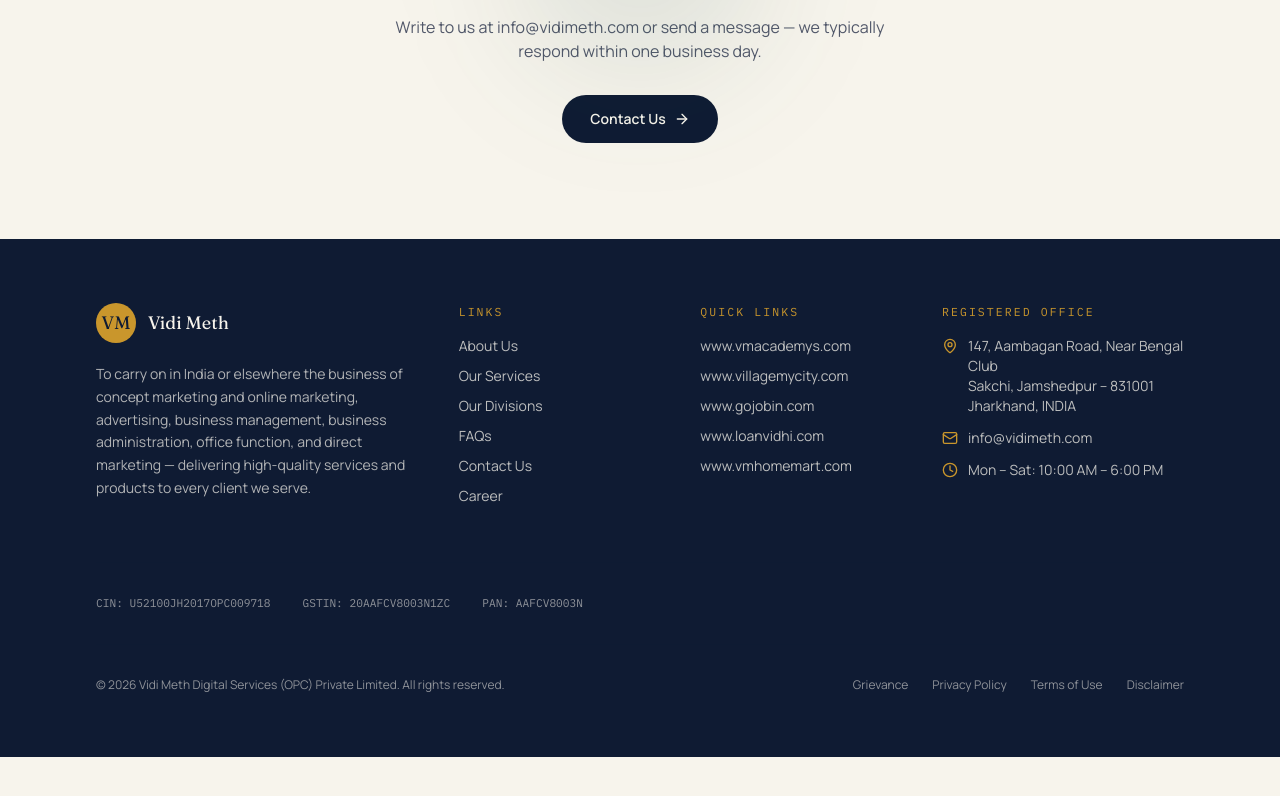
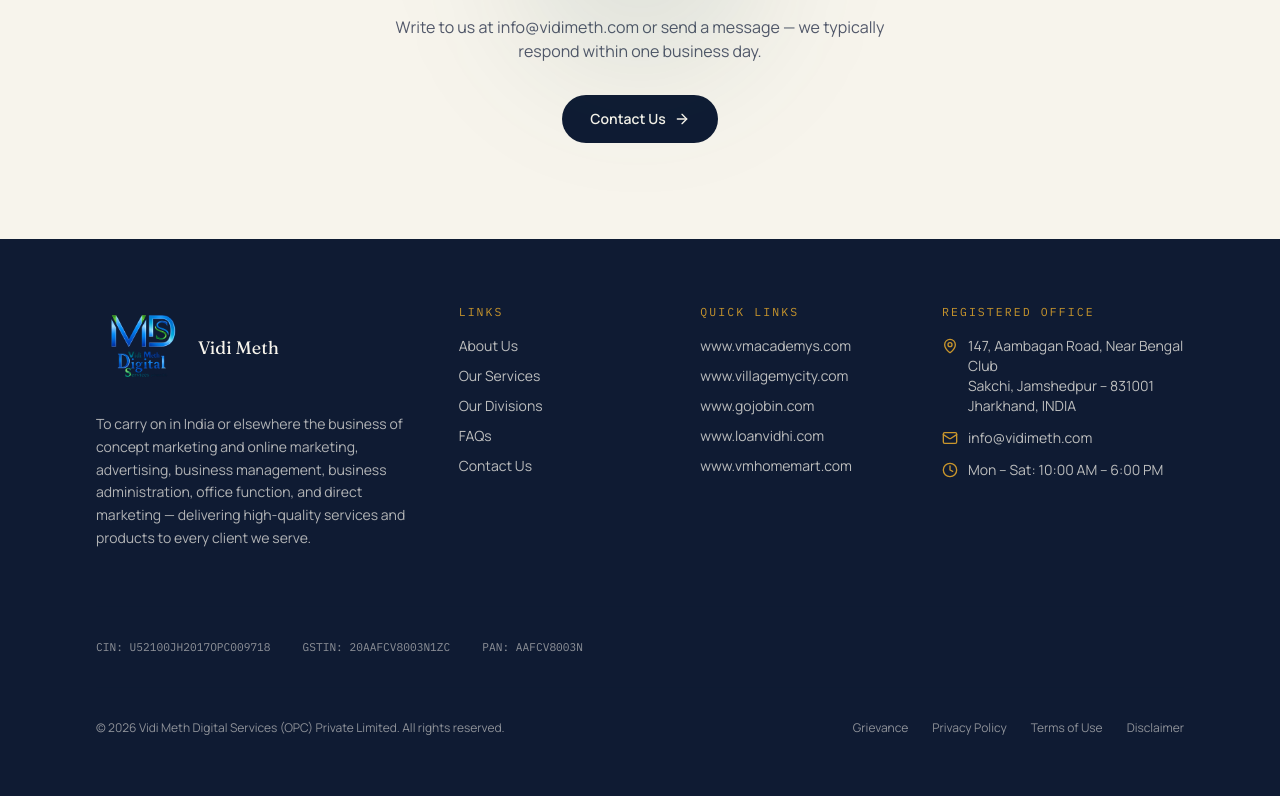
Before and after one commit to Abhishekabhi-byte/Vidi-Math-Digital-Services, a Next.js app: page / in a window 1280 px wide. Shown: the part 6030-6826 px from the top of the page. Before the commit the page ends 6787 px from the top, so only its background shows below. Built offline with nearby package versions, Linux system fonts and the light colour scheme.

Commit message:
logo update

```diff
--- a/components/Footer.tsx
+++ b/components/Footer.tsx
@@ -1,6 +1,8 @@
 import Link from "next/link";
 import { Mail, Clock, MapPin } from "lucide-react";
 import { company, nav, quickLinks } from "@/data/content";
+import Image from "next/image";
+
 
 export default function Footer() {
   return (
@@ -9,9 +11,14 @@ export default function Footer() {
         <div className="grid gap-12 lg:grid-cols-[1.3fr_0.8fr_0.8fr_1fr]">
           <div>
             <div className="flex items-center gap-3 mb-5">
-              <span className="flex h-10 w-10 items-center justify-center rounded-full bg-gold text-ink font-display text-lg">
-                VM
-              </span>
+              <Image
+                src="/vidilogo.png"
+                alt="Vidi Meth Logo"
+                width={90}
+                height={90}
+                className="object-contain"
+                priority
+              />
               <span className="font-display text-lg">Vidi Meth</span>
             </div>
             <p className="text-sm text-paper/70 leading-relaxed max-w-sm">
@@ -31,7 +38,7 @@ export default function Footer() {
               ))}
               <li>
                 <a href="#" className="hover:text-gold-soft transition-colors">
-                  Career
+                  {/* Career */}
                 </a>
               </li>
             </ul>
--- a/components/Header.tsx
+++ b/components/Header.tsx
@@ -30,7 +30,7 @@ export default function Header() {
       <div className="mx-auto max-w-6xl px-6 lg:px-8">
         <div className="flex h-20 items-center justify-between">
           <Link href="/" className="flex items-center gap-3 group">
-           <div className="h-12 w-12 transition-transform duration-900 group-hover:scale-105">
+           <div className="h-17 w-20 transition-transform duration-900 group-hover:scale-105">
   <Image
     src="/vidilogo.png"
     alt="Vidi Meth Logo"
```
